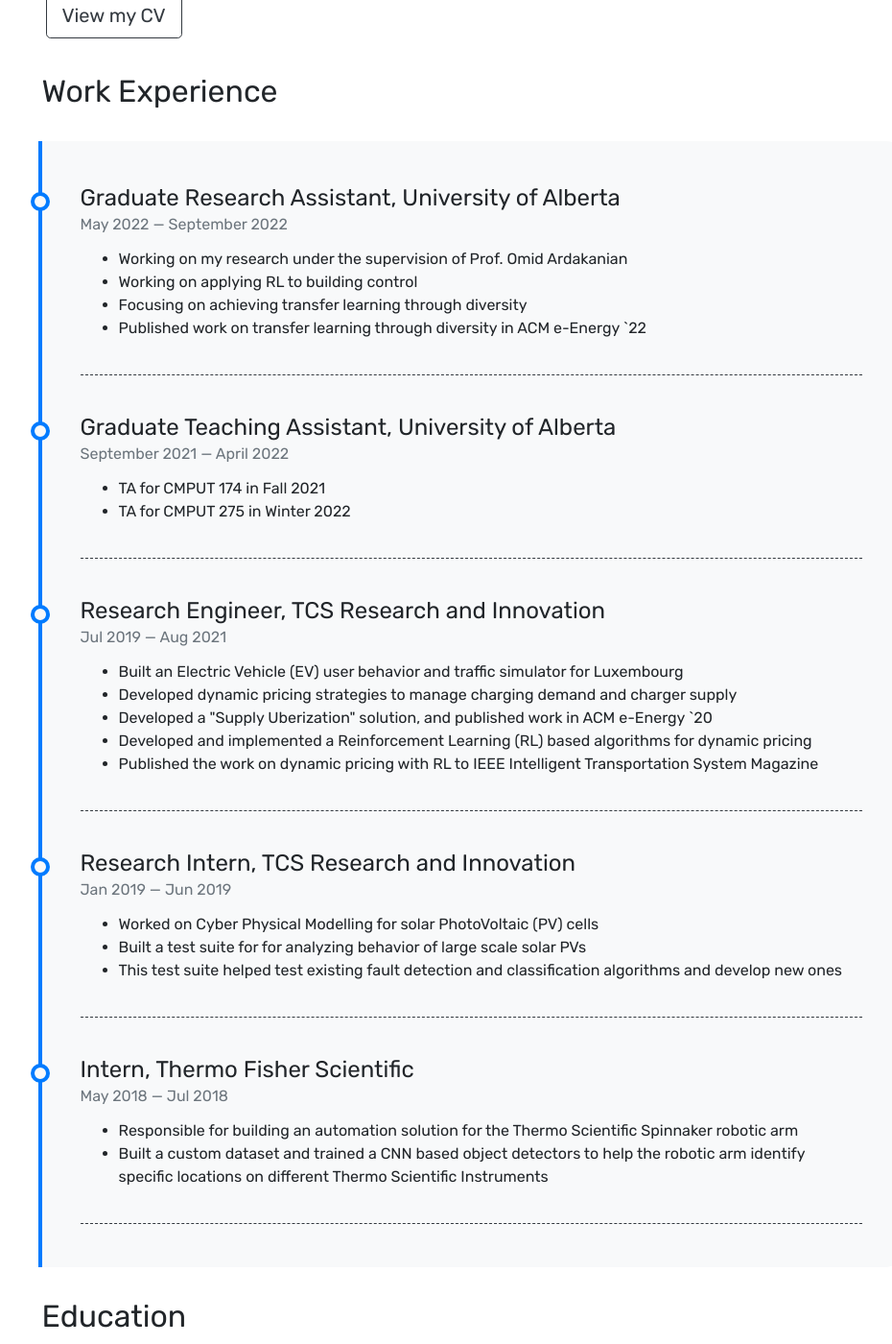
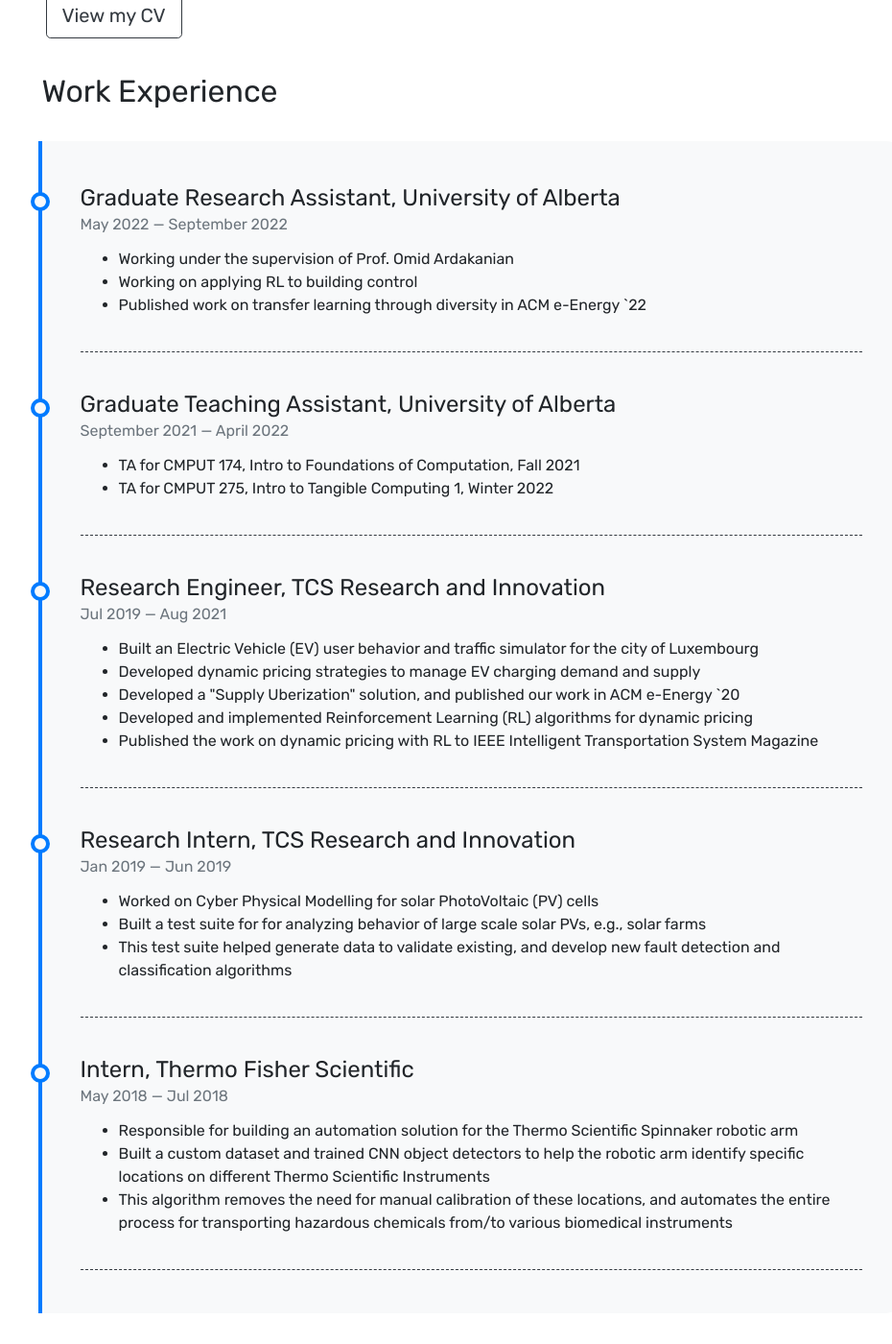
Before and after one commit to AakashSasikumar/AakashSasikumar.github.io, a Jekyll site: the page built from pages/about.md, in a window 1280 px wide and 1400 px high, scrolled down 374 px. Shown: the whole window at 96% size, without its empty margins (149-1079 px from the left). Built offline with Jekyll 4.4.1, drawn with Linux system fonts in a browser that asks for light colours; nearby versions of some CDN libraries.

Commit message:
Updated workExp
- Updated Resume
- Updated workExp descriptions and fixed grammatical mistakes

```diff
--- a/_data/workExp.yml
+++ b/_data/workExp.yml
@@ -2,27 +2,25 @@
   from: May 2022
   to: September 2022
   points:
-    - Working on my research under the supervision of Prof. Omid Ardakanian
+    - Working under the supervision of Prof. Omid Ardakanian
     - Working on applying RL to building control
-    - Focusing on achieving transfer learning through diversity
     - Published work on transfer learning through diversity in ACM e-Energy `22
 
 - title: Graduate Teaching Assistant, University of Alberta
   from: September 2021
   to: April 2022
   points:
-    - TA for CMPUT 174 in Fall 2021
-    - TA for CMPUT 275 in Winter 2022
+    - TA for CMPUT 174, Intro to Foundations of Computation, Fall 2021
+    - TA for CMPUT 275, Intro to Tangible Computing 1, Winter 2022
 
 - title: Research Engineer, TCS Research and Innovation
   from: Jul 2019
   to: Aug 2021
   points:
-    - Built an Electric Vehicle (EV) user behavior and traffic simulator for Luxembourg
-    - Developed dynamic pricing strategies to manage charging demand and charger supply
-    - Developed a "Supply Uberization" solution, and published work in ACM e-Energy `20
-    - Developed and implemented a Reinforcement Learning (RL) based algorithms
-      for dynamic pricing
+    - Built an Electric Vehicle (EV) user behavior and traffic simulator for the city of Luxembourg
+    - Developed dynamic pricing strategies to manage EV charging demand and supply
+    - Developed a "Supply Uberization" solution, and published our work in ACM e-Energy `20
+    - Developed and implemented Reinforcement Learning (RL) algorithms for dynamic pricing
     - Published the work on dynamic pricing with RL to IEEE Intelligent Transportation System Magazine
 
 - title: Research Intern, TCS Research and Innovation
@@ -30,12 +28,13 @@
   to: Jun 2019
   points:
     - Worked on Cyber Physical Modelling for solar PhotoVoltaic (PV) cells
-    - Built a test suite for for analyzing behavior of large scale solar PVs
-    - This test suite helped test existing fault detection and classification algorithms and develop new ones
+    - Built a test suite for for analyzing behavior of large scale solar PVs, e.g., solar farms
+    - This test suite helped generate data to validate existing, and develop new fault detection and classification algorithms
 
 - title: Intern, Thermo Fisher Scientific
   from: May 2018
   to: Jul 2018
   points:
     - Responsible for building an automation solution for the Thermo Scientific Spinnaker robotic arm
-    - Built a custom dataset and trained a CNN based object detectors to help the robotic arm identify specific locations on different Thermo Scientific Instruments
+    - Built a custom dataset and trained CNN object detectors to help the robotic arm identify specific locations on different Thermo Scientific Instruments
+    - This algorithm removes the need for manual calibration of these locations, and automates the entire process for transporting hazardous chemicals from/to various biomedical instruments
```
Also changed, not shown: 1 other file.
